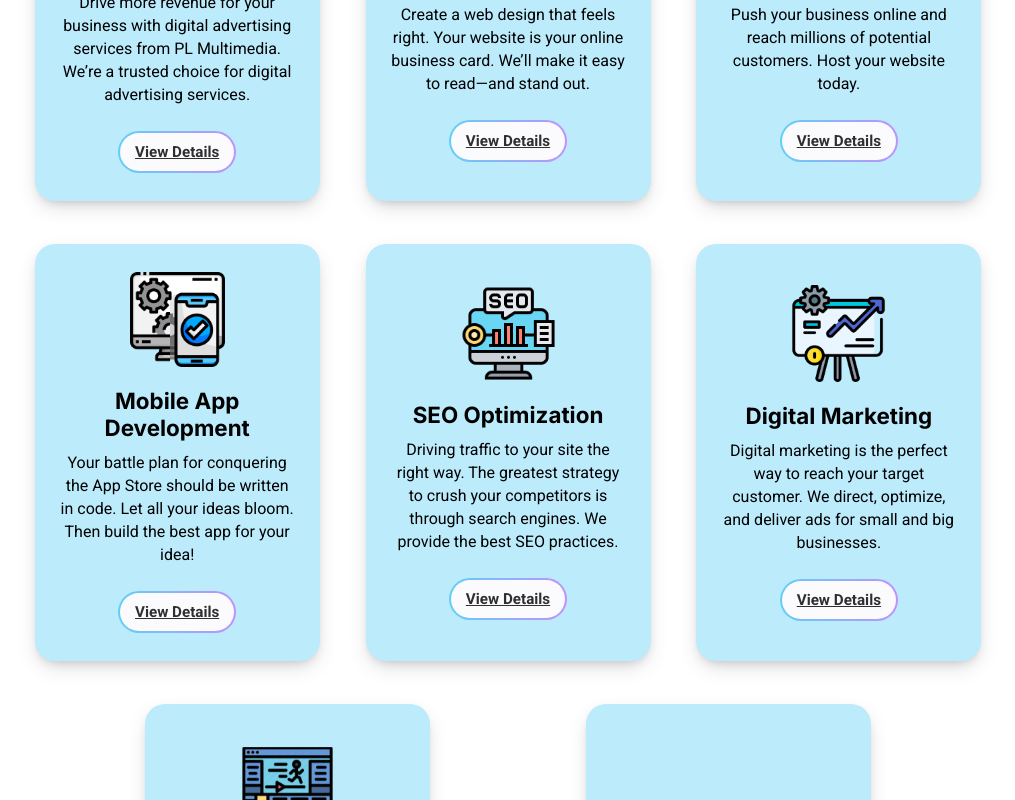
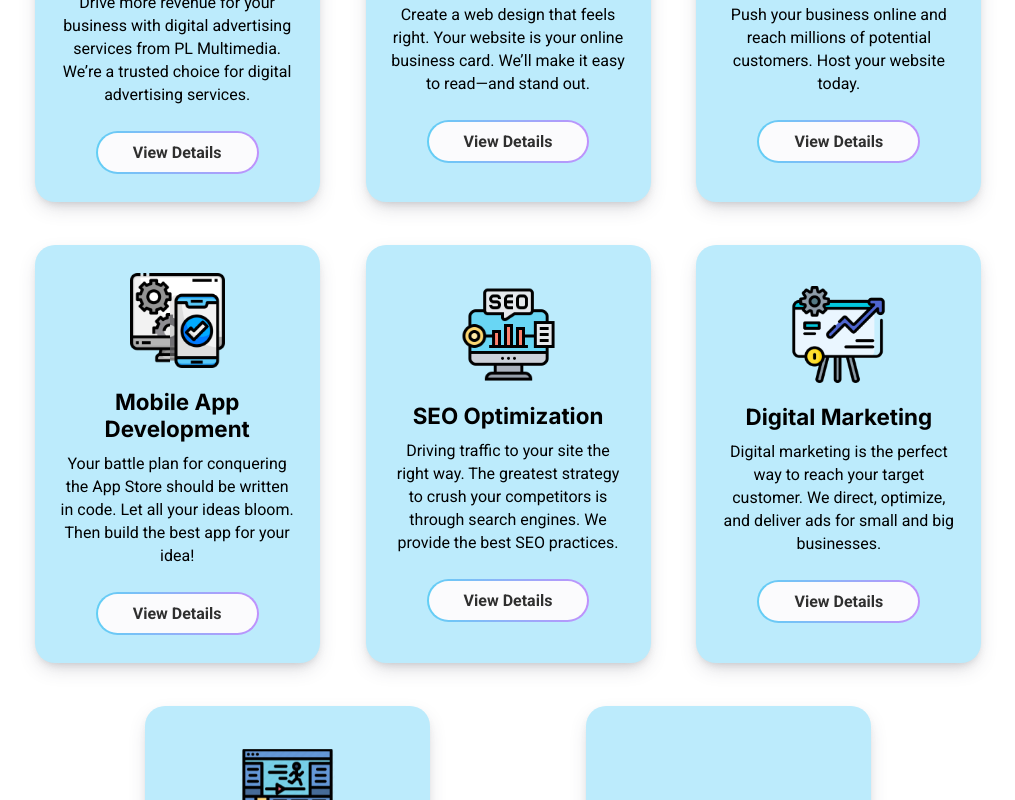
Before and after one commit to SDhakZ/PLMultimedia-Website, a React (Create React App) app: page /services in a window 1280 px wide. Shown: the part 960-1760 px from the top of the page, without its empty margins (132-1147 px from the left). Built offline with nearby package versions, Linux system fonts and the light colour scheme.

Commit message:
"service card button fixes"

```diff
--- a/src/components/CSSmodules/services.module.css
+++ b/src/components/CSSmodules/services.module.css
@@ -5,7 +5,7 @@
   --pd-c: 80px 140px; /*container padding*/
   --fs-S-h: 1.6rem; /* heading font size */
   --fs-S-p: 1.25rem; /* paragraph font size*/
-  --fs-S-bt: 1.05rem; /* button font size */
+  --fs-S-bt: 1.2rem; /* button font size */
   --fh-S-p: 28px; /* paragraph line height */
   --lg-S-w: 130px; /* logo width */
 }
@@ -98,7 +98,7 @@
   font-family: "Roboto";
   font-size: var(--fs-S-bt);
   font-weight: 600;
-  padding: 13px 25px;
+  padding: 13px 50px;
   color: #2f2f2f;
   border: solid 2px transparent;
   background-image: linear-gradient(
@@ -111,6 +111,7 @@
   box-shadow: 2px 1000px 1px #fbfbfd inset;
   transition: all 0.4s ease;
   cursor: pointer;
+  text-decoration: none;
 }
 
 .serviceCard:hover .contactButton:hover {
@@ -130,7 +131,7 @@
   :root {
     --fs-S-h: 1.4rem; /* heading font size */
     --fs-S-p: 1rem; /* paragraph font size*/
-    --fs-S-bt: 0.95rem; /* button font size */
+    --fs-S-bt: 1rem; /* button font size */
     --fh-S-p: 23px; /* paragraph line height */
     --lg-S-w: 95px; /* logo width */
   }
@@ -156,14 +157,14 @@
   }
 
   .contactButton {
-    padding: 10px 15px;
+    padding: 10px 35px;
   }
 }
 @media all and (max-width: 1200px) {
   :root {
     --fs-S-h: 1.3rem; /* heading font size */
     --fs-S-p: 0.95rem; /* paragraph font size*/
-    --fs-S-bt: 0.9rem; /* button font size */
+    --fs-S-bt: 0.95rem; /* button font size */
     --fh-S-p: 20px; /* paragraph line height */
     --lg-S-w: 90px; /* logo width */
   }
@@ -182,7 +183,7 @@
     width: 290px;
   }
   .contactButton {
-    padding: 9px 13px;
+    padding: 9px 25px;
   }
 }
 
@@ -192,7 +193,7 @@
   :root {
     --fs-S-h: 1.2rem; /* heading font size */
     --fs-S-p: 0.9rem; /* paragraph font size*/
-    --fs-S-bt: 0.85rem; /* button font size */
+    --fs-S-bt: 0.9rem; /* button font size */
     --fh-S-p: 20px; /* paragraph line height */
     --lg-S-w: 75px; /* logo width */
   }
@@ -215,7 +216,7 @@
   }
 
   .contactButton {
-    padding: 9px 15px;
+    padding: 10px 30px;
   }
 }
 
@@ -223,7 +224,7 @@
   :root {
     --fs-S-h: 1.3rem; /* heading font size */
     --fs-S-p: 1rem; /* paragraph font size*/
-    --fs-S-bt: 0.95rem; /* button font size */
+    --fs-S-bt: 1rem; /* button font size */
     --fh-S-p: 23px; /* paragraph line height */
     --lg-S-w: 100px; /* logo width */
   }
@@ -246,7 +247,7 @@
   }
 
   .contactButton {
-    padding: 9px 16px;
+    padding: 10px 40px;
   }
 }
 
```
